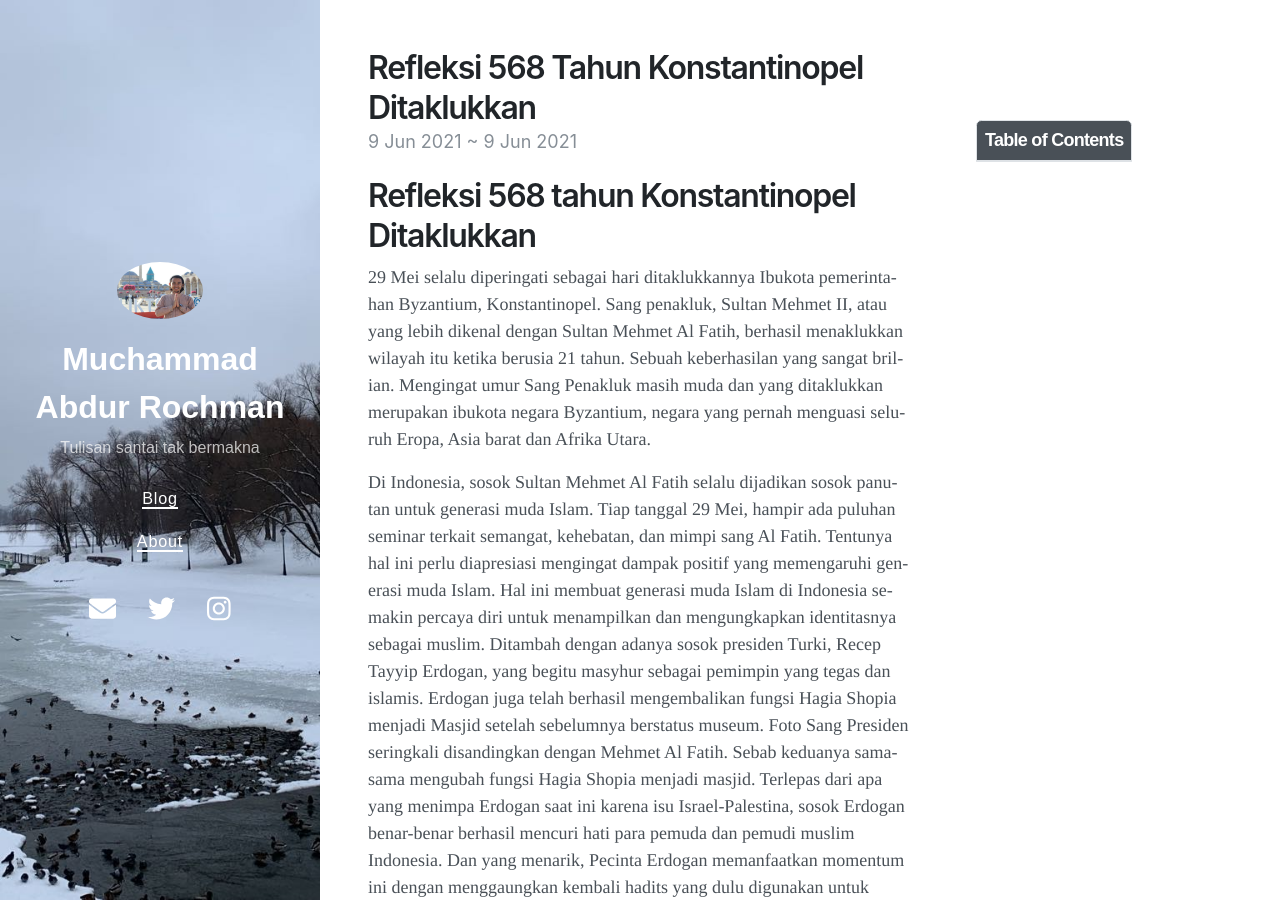
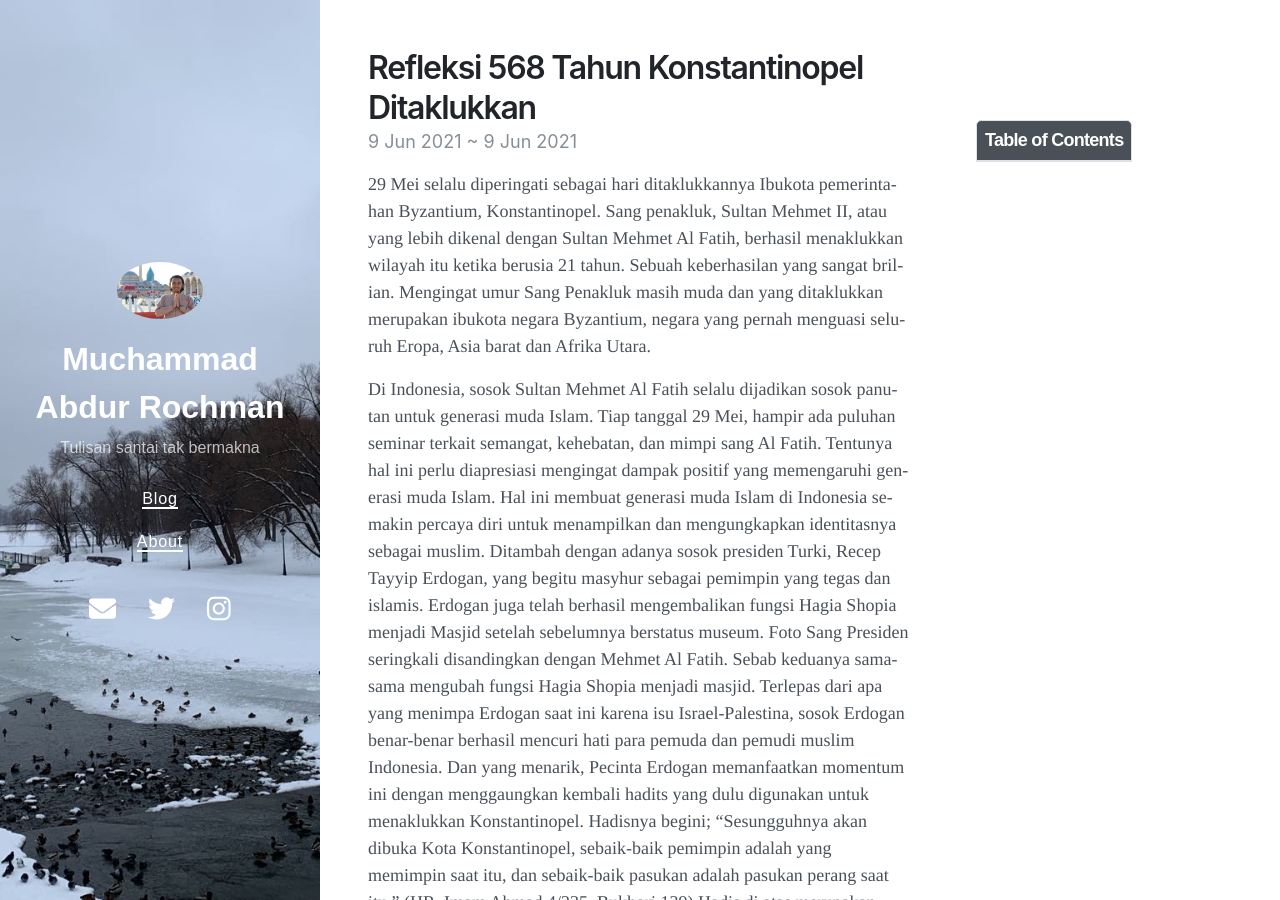
Before and after one commit to Rahman-Shalehh/elite-maple-10cca, a Jekyll site: the page built from _posts/2021-06-09-Refleksi-568-tahun-Konstantinopel-Ditaklukkan.md, in a window 1280 px wide and 900 px high. Built offline with Jekyll 4.4.1, drawn with Linux system fonts in a browser that asks for light colours; nearby versions of some CDN libraries.

Commit message:
Update 2021-06-09-Refleksi-568-tahun-Konstantinopel-Ditaklukkan.md

```diff
--- a/_posts/2021-06-09-Refleksi-568-tahun-Konstantinopel-Ditaklukkan.md
+++ b/_posts/2021-06-09-Refleksi-568-tahun-Konstantinopel-Ditaklukkan.md
@@ -6,7 +6,6 @@ last_modified_at: 2021-06-09 23:09 +0800
 tags: [opini]
 toc:  true
 ---
-# Refleksi 568 tahun Konstantinopel Ditaklukkan
 
 29 Mei selalu diperingati sebagai hari ditaklukkannya Ibukota pemerintahan Byzantium, Konstantinopel. Sang penakluk, Sultan Mehmet II, atau yang lebih dikenal dengan Sultan Mehmet Al Fatih, berhasil menaklukkan wilayah itu ketika berusia 21 tahun. Sebuah keberhasilan yang sangat brilian. Mengingat umur Sang Penakluk masih muda dan yang ditaklukkan merupakan ibukota negara Byzantium, negara yang pernah menguasi seluruh Eropa, Asia barat dan Afrika Utara.
 
```
